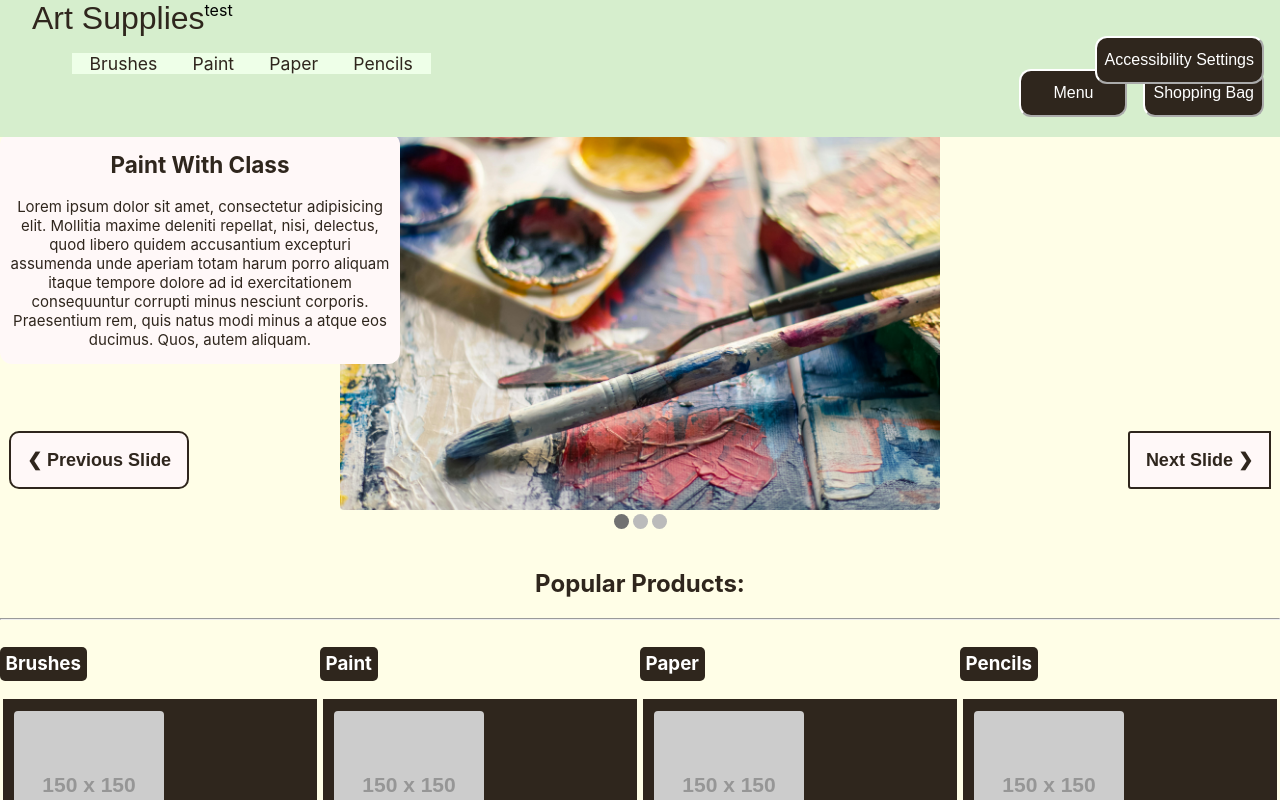
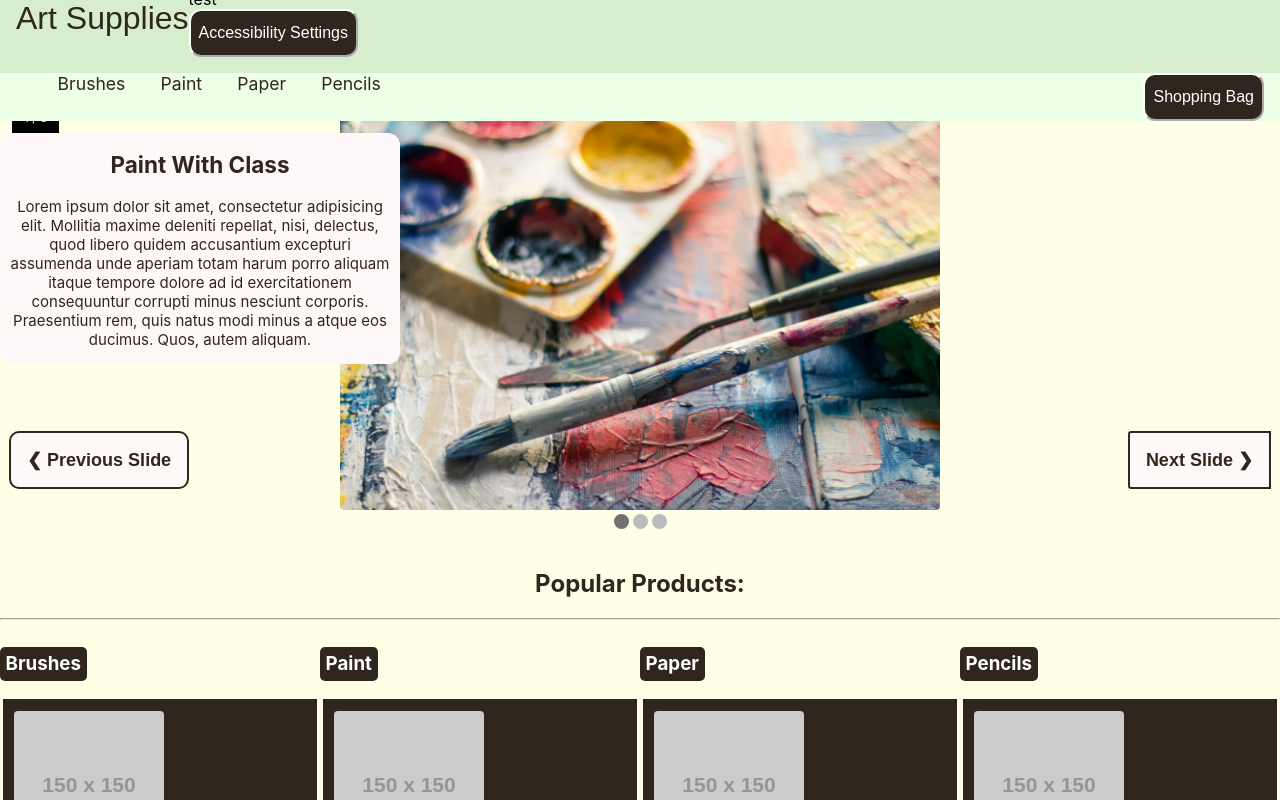
Before and after one commit to minnalnh/Accessibility-Shop, a React (Create React App) app in the folder praktik/: page / in a window 1280 px wide. Shown: the top 800 px of the page. Built offline with nearby package versions, Linux system fonts and the light colour scheme; a web font is replaced by a local one.

Commit message:
finslipning

```diff
--- a/praktik/src/App.css
+++ b/praktik/src/App.css
@@ -63,6 +63,10 @@ footer {
   display: none;
 }
 
+nav {
+  background-color: #EEFFE8;
+}
+
 li {
   font-size: 1.1rem;
   padding-right: 1em;
@@ -82,7 +86,6 @@ header {
   position: fixed;
   z-index: 5;
   width: 100%;
-  padding-left: 2em;
   background-color: #D6EECD;
 }
 
@@ -108,7 +111,6 @@ img {
   height: 3em;
   padding-left: 0.5em;
   padding-right: 0.5em;
-  margin-top: 1em;
   margin-right: 1em;
   font-size: 1rem;
   color: #fff;
@@ -235,6 +237,7 @@ h1, h2, h4, p, a {
 }
 
 .logo {
+  margin-left: 0.5em;
   font-family: 'Yuji Syuku', sans-serif;
   font-size: 2rem;
 }
@@ -302,7 +305,8 @@ h1, h2, h4, p, a {
 }
 
 .accessibility-settings {
-  position: absolute;
+  display: block;
+  margin-top: -0.7em;
   right:0;
 }
 
@@ -440,10 +444,13 @@ button:hover {
 
   nav li {
     float: left;
-    background-color: #EEFFE8;
   }
 
   nav li a:hover {
     text-decoration: underline;
   }
+
+  .menu-btn {
+    display: none;
+  }
 }
--- a/praktik/src/components/Header.jsx
+++ b/praktik/src/components/Header.jsx
@@ -8,10 +8,12 @@ const Header = () => {
         <div className="header">
             <div className="flex-container">
                 <a href="/" className="logo">Art Supplies</a>
+                <div className="accessibility-settings">
                 <Settings />
+                </div>
             </div>
             <nav>
-                <ul className="navbar item">
+                <ul className="navbar">
                     <li>
                         <NavLink to="/brushes">Brushes</NavLink>
                     </li>
@@ -25,14 +27,11 @@ const Header = () => {
                         <NavLink to="/pencils">Pencils</NavLink>
                     </li>
                 </ul>
-                <div className="btn-container item">
+                <div className="btn-container">
                     <button className="menu-btn">Menu</button>
                     <button className="header-btn">Shopping Bag</button>
                 </div>
             </nav>
-
-            <br />
-
         </div>
     )
 }
--- a/praktik/src/components/Settings.jsx
+++ b/praktik/src/components/Settings.jsx
@@ -46,7 +46,7 @@ function Settings() {
             <div className="accessibility">
                 <div ref={boxRef} className={`${isChecked ? 'hide-cursor' : ''}`}>test</div>
                 <div className="btn-container">
-                <button className="header-btn accessibility-settings" onClick={toggleBoxVisibility}>Accessibility Settings</button>
+                <button className="header-btn" onClick={toggleBoxVisibility}>Accessibility Settings</button>
                 </div>
 
                 {isBoxVisible && (
```
